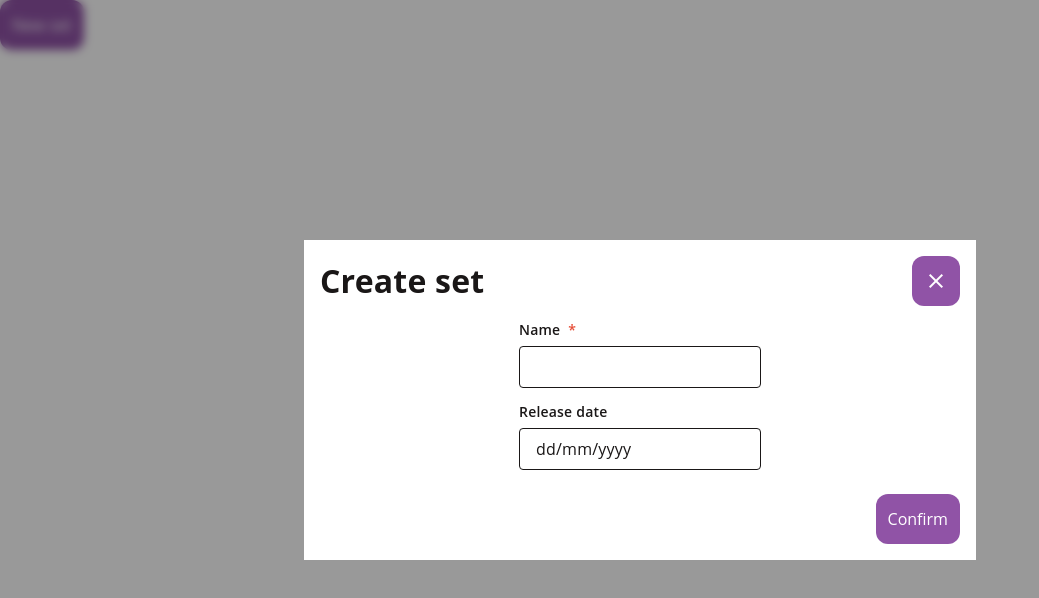
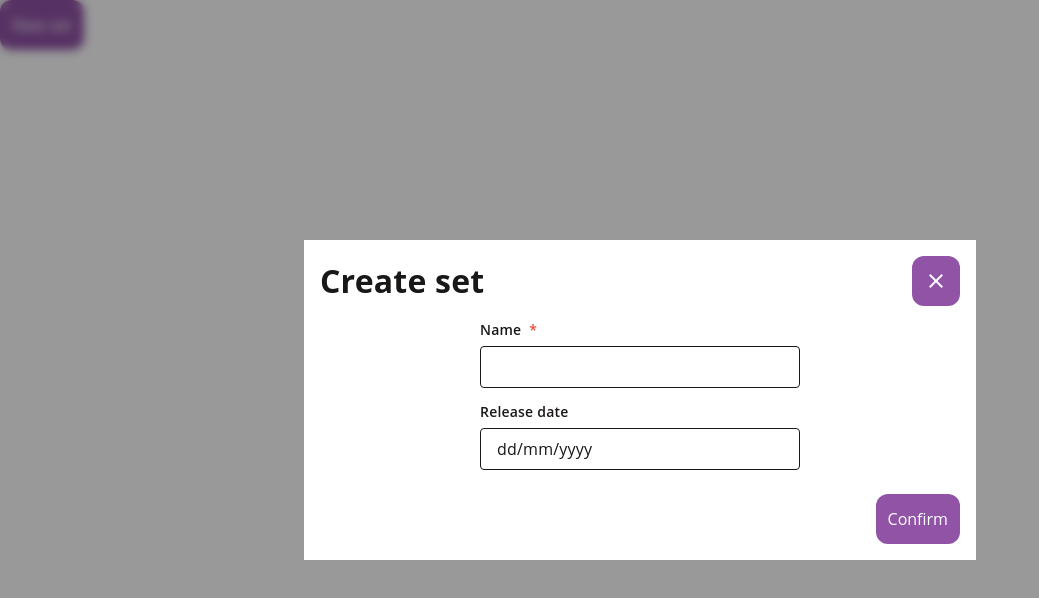
Before and after one commit to jagarmon/tcg-utils, an Angular app: page /collection in a window 1280 px wide. Both pictures are taken after a click on the button "New set". Shown: the top 598 px of the page, without its empty margins (0-1039 px from the left). Built offline with nearby package versions, Linux system fonts and the light colour scheme.

Commit message:
Modified styles of input container modal and date

```diff
--- a/src/app/shared/library/lib-date-input/lib-date-input.component.scss
+++ b/src/app/shared/library/lib-date-input/lib-date-input.component.scss
@@ -13,12 +13,13 @@
     flex-direction: column;
     z-index: 10;
     position: absolute;
+    padding: 12px;
     top: 0;
     width: 100%;
     box-sizing: border-box;
+    gap: 4px;
     background-color: var(--primary-background);
     min-width: 230px;
-    min-height: 200px;
     &-header {
       display: flex;
       flex-direction: row;
--- a/src/app/shared/library/lib-modal/lib-modal.component.html
+++ b/src/app/shared/library/lib-modal/lib-modal.component.html
@@ -6,8 +6,10 @@
         <lib-button icon="close" (clickEvent)="onClickClose()"></lib-button>
       </div>
       <div class="body">
-        <lib-input [required]="true" text="Name"></lib-input>
-        <lib-date-input text="Release date"></lib-date-input>
+        <div class="inputs-container">
+          <lib-input [required]="true" text="Name"></lib-input>
+          <lib-date-input text="Release date"></lib-date-input>
+        </div>
       </div>
       <div class="footer">
         <lib-button text="Confirm"></lib-button>
--- a/src/app/shared/library/lib-modal/lib-modal.component.scss
+++ b/src/app/shared/library/lib-modal/lib-modal.component.scss
@@ -1,5 +1,5 @@
 @use '../styles/__index.scss';
-.modal-container{
+.modal-container {
   height: 100vh;
   width: 100%;
   display: flex;
@@ -27,11 +27,15 @@
     }
     .body {
       display: flex;
-      align-items: center;
-      flex-direction: column;
-      gap: 16px;
+      justify-content: space-around;
+      .inputs-container {
+        display: flex;
+        width: 50%;
+        flex-direction: column;
+        gap: 16px;
+      }
     }
-    .footer{
+    .footer {
       display: flex;
       flex-direction: row-reverse;
     }
```
